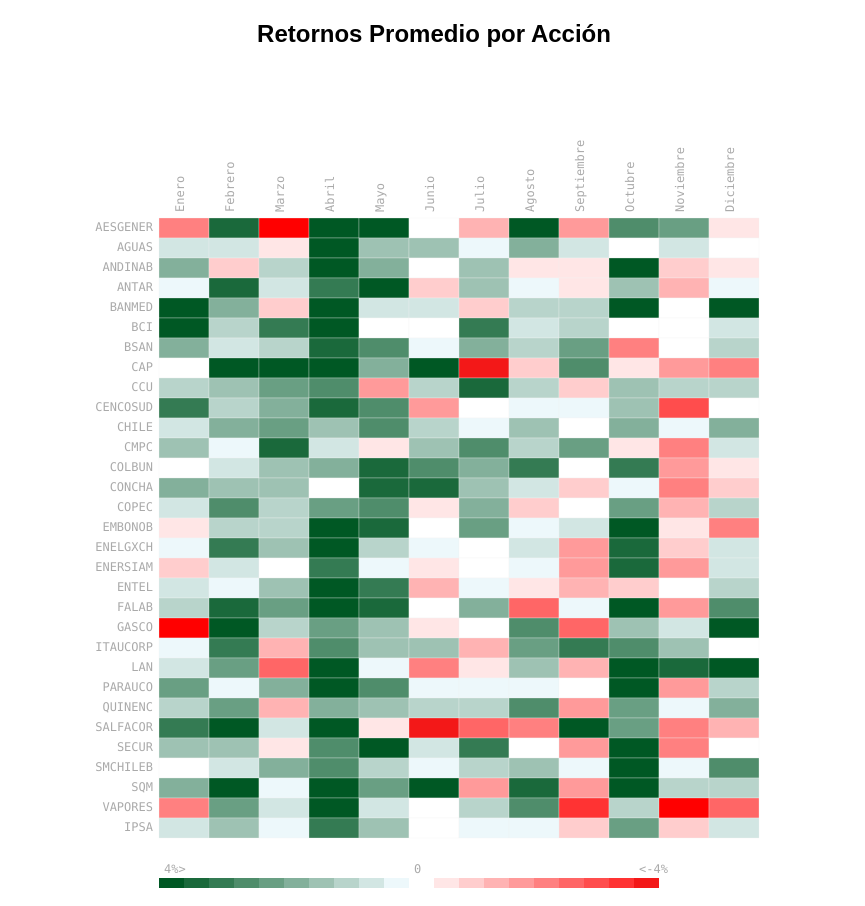
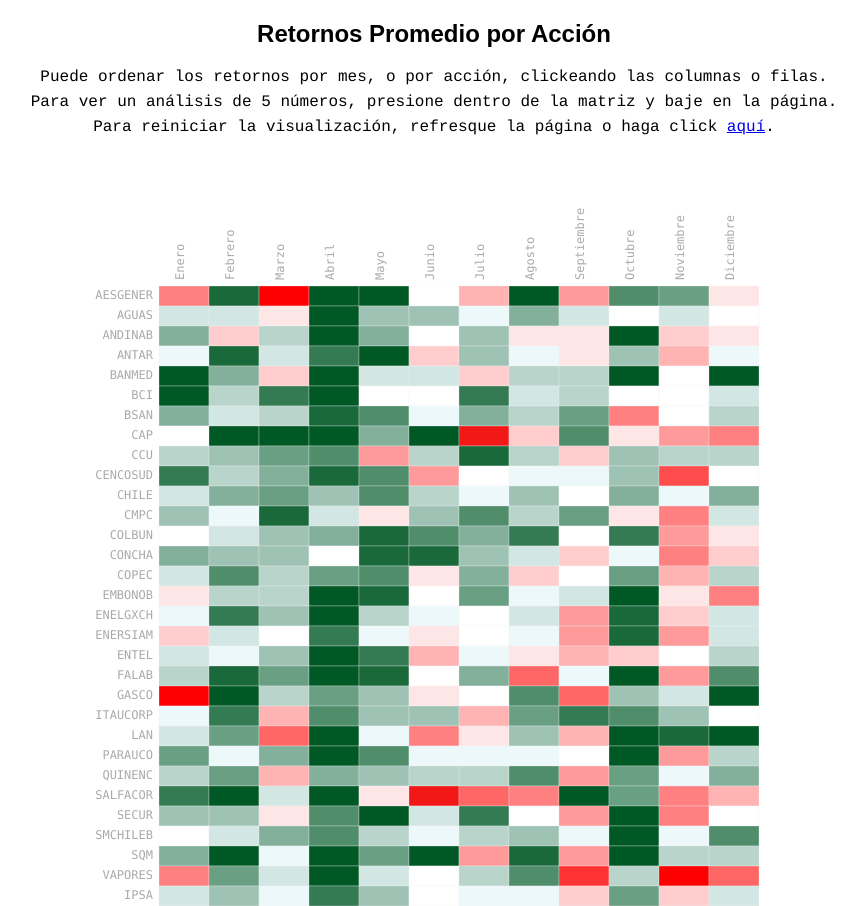
Before and after one commit to Javier12/stockviz, a plain HTML site: page index.html in a window 1280 px wide. Shown: the top 906 px of the page, without its empty margins (206-1071 px from the left). Drawn offline with Linux system fonts and the light colour scheme.

Commit message:
Agregadas frases explicativas

```diff
--- a/index.html
+++ b/index.html
@@ -114,6 +114,17 @@
   <div style="font-family: Copperplate,Copperplate Gothic Light,fantasy;text-align: center;">
     <h2>Retornos Promedio por Acción</h2>
   </div>
+  <div>
+    <div style="font-family: Courier;text-align: center; margin-bottom:7px">
+    Puede ordenar los retornos por mes, o por acción, clickeando las columnas o filas.
+    </div>
+    <div style="font-family: Courier;text-align: center; margin-bottom:7px">
+    Para ver un análisis de 5 números, presione dentro de la matriz y baje en la página.
+    </div>
+    <div style="font-family: Courier;text-align: center;">
+    Para reiniciar la visualización, refresque la página o haga click <a href="javascript:window.location.reload();">aquí</a>.
+    </div>
+  </div>
   <div id="chart" style='overflow:auto;margin: 0 auto;width: 750px'></div>
   <div id="boxTitle" style="font-family: Copperplate,Copperplate Gothic Light,fantasy;text-align: center; margin-top: 35px">
     AESGENER
@@ -127,8 +138,6 @@
 
 
 // TODO mostrar meses en box chart
-// TODO cap 103 no se muestra
-// TODO mostrar decimales en box chart
 // TODO agregar tres frases inidicatorias con link a reiniciar
 
 var click = false;
```
